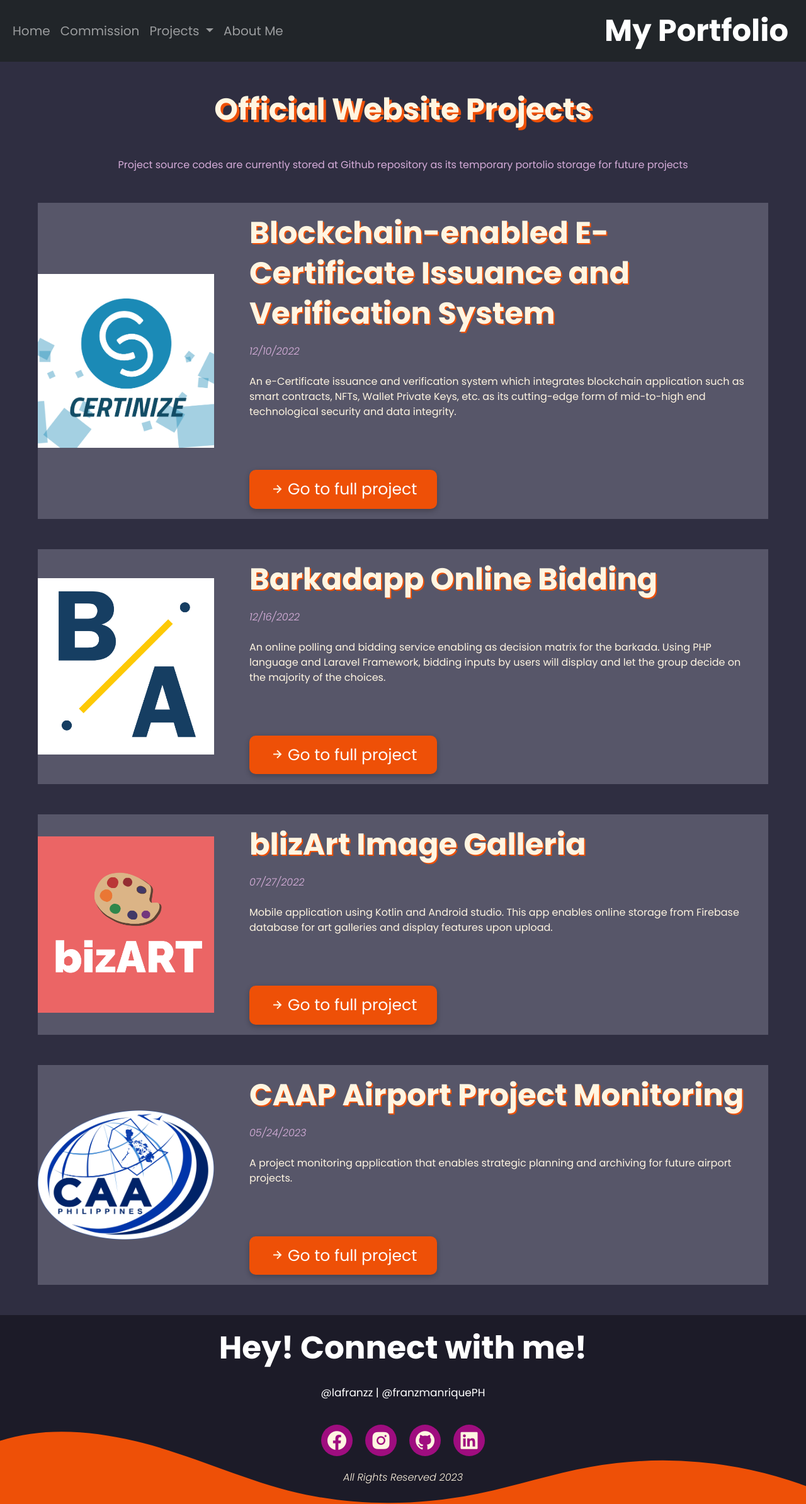
After one commit to Ars3nicc/Django-Portfolio, a Django app: page /programming/ in a window 1280 px wide. The commit adds this page. Shown: the whole page at 63% size. Run offline with Django 4.2, Linux system fonts and the light colour scheme.

Commit message:
updated commit

```diff
--- a/PortfolioApp/static/css/programming.css
+++ b/PortfolioApp/static/css/programming.css
@@ -24,9 +24,9 @@ body{
 
 .project-container{
     display: flex;
+    align-items: center;
     margin: 6vh;
-    width: 90%;
-    align-items: center;
+
     background-color: #575669;
 }
 
@@ -45,9 +45,10 @@ body{
     padding: 2vh;
 }
 .project-title{
-    font-size: 2rem;
+    font-size: 3rem;
     font-weight: bold;
     text-shadow: 2px 2px #EE5007;
+    line-height: 8vh;
 }
 
 .project-desc{
@@ -58,6 +59,7 @@ body{
 
 
 .project-date{
+    margin-top: 2vh;
     font-style: italic;
     color: #fcfc;
 }
--- a/PortfolioApp/templates/base.html
+++ b/PortfolioApp/templates/base.html
@@ -38,10 +38,18 @@
 ::-webkit-scrollbar-thumb:hover {
   background: #ff5d12;
 }
+.navbar-brand{
+  font-size: 3rem;
+  font-weight: bold;
+
+}
+.nav-link{
+  font-size: 20px;
+}
 </style>
 <nav class="navbar navbar-expand-lg navbar-dark bg-dark">
     <div class="container-fluid">
-      <a class="navbar-brand">My Portfolio</a>
+
       <button class="navbar-toggler" type="button" data-bs-toggle="collapse" data-bs-target="#navbarNavDropdown" aria-controls="navbarNavDropdown" aria-expanded="false" aria-label="Toggle navigation">
         <span class="navbar-toggler-icon"></span>
       </button>
@@ -53,20 +61,22 @@
           <li class="nav-item">
             <a class="nav-link" href="/commission">Commission</a>
           </li>
+          <li class="nav-item dropdown">
+            <a class="nav-link dropdown-toggle" href="#" id="navbarDropdownMenuLink" role="button" data-bs-toggle="dropdown" aria-expanded="false">
+              Projects
+            </a>
+            <ul class="dropdown-menu" aria-labelledby="navbarDropdownMenuLink">
+              <li><a class="dropdown-item" href="/programming">Programming</a></li>
+              <li><a class="dropdown-item" href="#">Digital Art</a></li>
+            </ul>
+          </li>
           <li class="nav-item">
             <a class="nav-link" href="/aboutus">About Me</a>
           </li>
-          <li class="nav-item dropdown">
-            <a class="nav-link dropdown-toggle" href="#" id="navbarDropdownMenuLink" role="button" data-bs-toggle="dropdown" aria-expanded="false">
-              Dropdown link
-            </a>
-            <ul class="dropdown-menu" aria-labelledby="navbarDropdownMenuLink">
-              <li><a class="dropdown-item" href="#">Programming</a></li>
-              <li><a class="dropdown-item" href="#">Digital Art</a></li>
-            </ul>
-          </li>
+
         </ul>
       </div>
+      <a class="navbar-brand">My Portfolio</a>
     </div>
   </nav>
 
@@ -76,7 +86,6 @@
     {% endblock content %}
 
 </body>
-
 <footer>
     <p>Hey! Connect with me!</p>
     <p>@lafranzz | @franzmanriquePH</p>
--- /dev/null
+++ b/PortfolioApp/templates/components/programming.html
@@ -0,0 +1,99 @@
+{% extends 'base.html' %}
+{% load static %}
+
+
+{% block content %}
+<link rel="stylesheet" type="text/css" href="{% static 'css/programming.css'%}" />
+<div>
+    <header class="page-header">Official Website Projects</header>
+    <p class="page-subtitle">Project source codes are currently stored at Github repository as its temporary portolio
+        storage for future projects</p>
+    <div class="container-fluid">
+        <div class="project-container">
+            <img class="project-img" src="{% static 'img/programming/certinize.png' %}" />
+            <div class="project-details">
+                <div class="project-title">Blockchain-enabled E-Certificate Issuance and Verification System</div>
+                <div class="project-date">12/10/2022</div>
+                <div class="project-desc">
+                    An e-Certificate issuance and verification system which integrates blockchain application such as
+                    smart
+                    contracts, NFTs, Wallet Private Keys, etc. as its cutting-edge form of mid-to-high end technological
+                    security
+                    and data integrity.
+                </div>
+
+                <div class="button-container">
+                    <a class="btn-set" href="https://github.com/certinize"><button class="button"><i
+                                class='bx bx-right-arrow-alt'></i>Go to full project</button></a>
+                </div>
+            </div>
+        </div>
+
+        <div class="project-container">
+            <img class="project-img" src="{% static 'img/programming/barkadapp.png' %}" />
+            <div class="project-details">
+                <div class="project-title">Barkadapp Online Bidding</div>
+                <div class="project-date">12/16/2022</div>
+                <div class="project-desc">
+                    An online polling and bidding service enabling as decision matrix for the barkada. Using PHP
+                    language and
+                    Laravel Framework, bidding inputs by users
+                    will display and let the group decide on the majority of the choices.
+                </div>
+
+                <div class="button-container">
+                    <a class="btn-set" href="https://github.com/Ars3nicc/barkadapp-laravel"><button class="button"><i
+                                class='bx bx-right-arrow-alt'></i>Go to full project</button></a>
+                </div>
+            </div>
+        </div>
+
+        <div class="project-container">
+            <img class="project-img" src="{% static 'img/programming/blizart.png' %}" />
+            <div class="project-details">
+                <div class="project-title">blizArt Image Galleria</div>
+                <div class="project-date">07/27/2022</div>
+                <div class="project-desc">
+                    Mobile application using Kotlin and Android studio. This app enables online storage from Firebase
+                    database for
+                    art galleries and
+                    display features upon upload.
+                </div>
+
+                <div class="button-container">
+                    <a class="btn-set" href="https://github.com/Ars3nicc/blizART"><button class="button"><i
+                                class='bx bx-right-arrow-alt'></i>Go to full project</button></a>
+                </div>
+            </div>
+        </div>
+
+        <div class="project-container">
+            <img class="project-img" src="{% static 'img/ojt/caap_logo.png' %}" />
+            <div class="project-details">
+                <div class="project-title">CAAP Airport Project Monitoring</div>
+                <div class="project-date">05/24/2023</div>
+                <div class="project-desc">
+                    A project monitoring application that enables strategic planning and archiving for future airport
+                    projects.
+                </div>
+
+                <div class="button-container">
+                    <a class="btn-set" href=""><button class="button"><i class='bx bx-right-arrow-alt'></i>Go to full
+                            project</button></a>
+                </div>
+            </div>
+        </div>
+    </div>
+    <!-- <div class="error-message">
+          <img class="center" src="img/svg/bug-fix.svg" alt="">
+          <h1 class="txt-center">Sorry this page is not yet available</h1>
+          <div class="go-back">
+              <a href="index.html">
+                  <button class="dl-btn">Back to Homepage</button>
+              </a>
+          </div>
+
+      </div> -->
+    <!-- <div class="loader"></div> -->
+</div>
+{% endblock content %}
--- a/PortfolioApp/urls.py
+++ b/PortfolioApp/urls.py
@@ -5,6 +5,8 @@ from . import views
 urlpatterns = [
     path('', views.home),
     path('commission/', views.commission),
+    path('programming/', views.programming_projects),
+    path('art/', views.art_projects),
     path('email/', views.email_request),
     path('aboutus/', views.aboutus),
 ]
--- a/PortfolioApp/views.py
+++ b/PortfolioApp/views.py
@@ -27,6 +27,14 @@ def home(request):
     return render(request, 'components/home.html')
 def commission(request):
     return render(request, 'components/404.html')
+
+def programming_projects(request):
+    return render(request, 'components/programming.html')
+
+def art_projects(request):
+    return render(request, 'components/404.html')
+
+
 def aboutus(request):
     return render(request, 'components/about.html')
 
```
Also changed, not shown: PortfolioApp/static/css/about-me.css (+20 -4 lines), PortfolioApp/templates/components/about.html (+11 -9 lines), PortfolioApp/templates/components/home.html (+14 -13 lines), PortfolioApp/static/img/tools/wp1828900.png (added).
